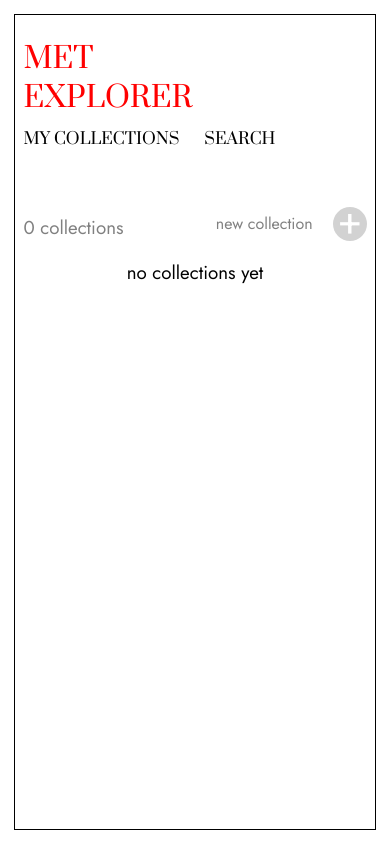
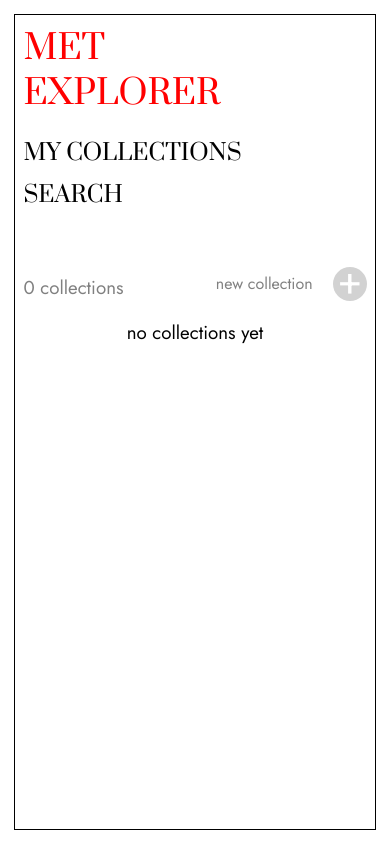
Before and after one commit to sam-rice/met-explorer, a React (Create React App) app: page /collections in a window 390 px wide. Built offline with nearby package versions, Linux system fonts and the light colour scheme.

Commit message:
add adjustments to header media query

```diff
--- a/src/components/CollectionsList/_CollectionsList.scss
+++ b/src/components/CollectionsList/_CollectionsList.scss
@@ -53,7 +53,7 @@
   flex-direction: column;
   align-items: center;
   justify-content: space-around;
-  width: 35%;
+  width: max(30%, 420px);
   height: 25%;
   background-color: variables.$container-gray;
   border: 1px solid variables.$border-gray;
@@ -65,14 +65,15 @@
   &__form {
     position: relative;
     display: flex;
-    justify-content: space-around;
+    justify-content: space-evenly;
     align-items: flex-end;
     font-size: 1.4rem;
     margin-bottom: 20px;
+    width: 80%;
 
     &__input {
       font-size: 1.4rem;
-      width: 200px;
+      width: 50%;
       margin: 0px 10px;
       border: 1px solid variables.$border-gray;
     }
@@ -114,3 +115,42 @@
 .ReactModal__Overlay--before-close{
   opacity: 0;
 }
+
+@media (max-width: 520px) {
+
+  .modal {
+    height: 32%;
+
+    & h3 {
+      margin-bottom: 0px;
+    }
+
+    &__form {
+      flex-direction: column;
+      align-items: center;
+      justify-content: space-around;
+      height: 56%;
+      margin-bottom: 0px;
+
+      &__input {
+        width: 75%;
+        height: 48px;
+        margin-bottom: 20px;
+      }
+
+      &__button {
+        width: 124px;
+        height: 47px;
+      }
+
+      &__error {
+        top: 90px;
+      }
+    }
+
+    &__close-button {
+      height: 35px;
+      width: 76px;
+    }
+  }
+}
--- a/src/components/Header/Header.js
+++ b/src/components/Header/Header.js
@@ -20,7 +20,7 @@
         </Link>
         <nav className="nav">
           <ul>
-            <li>
+            <li className="first-li">
               <Link
                 className="nav__link"
                 to="/collections"
--- a/src/components/Header/_Header.scss
+++ b/src/components/Header/_Header.scss
@@ -64,7 +64,7 @@
 @media (max-width: 820px) {
 
   .header {
-    height: 155px;
+    height: 185px;
   }
 
   .header__left {
@@ -73,10 +73,10 @@
   }
 
   .header__left__title-container {
+    margin-bottom: 20px;
 
     &__title {
-      margin-left: 0px;
-      margin-bottom: 10px;
+      font-size: 2.1rem;
     }
   }
 
@@ -92,11 +92,37 @@
       margin-right: 25px;
     }
   }
+
+  .header__title-right {
+    font-size: 1.4rem;
+  }
 }
 
 @media (max-width: 570px) {
+
+  .nav {
+    font-size: 1.4rem;
+  }
 
   .header__title-right {
     display: none;
   }
 }
+
+@media (max-width: 440px) {
+
+  .header {
+    height: 215px;
+  }
+
+  .nav {
+
+    & ul {
+      flex-direction: column;
+    }
+  }
+
+  .first-li {
+    margin-bottom: 10px;
+  }
+}
```
